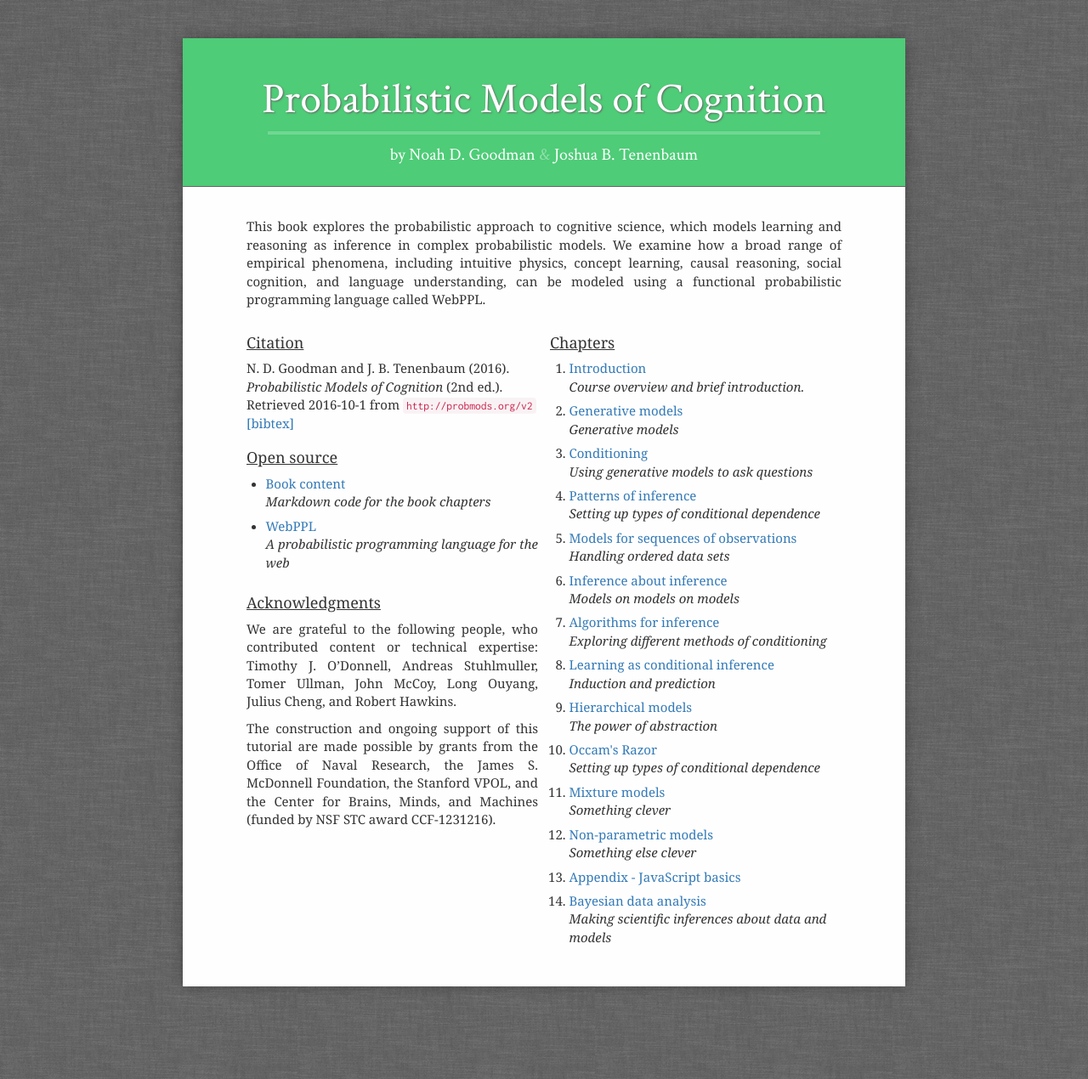
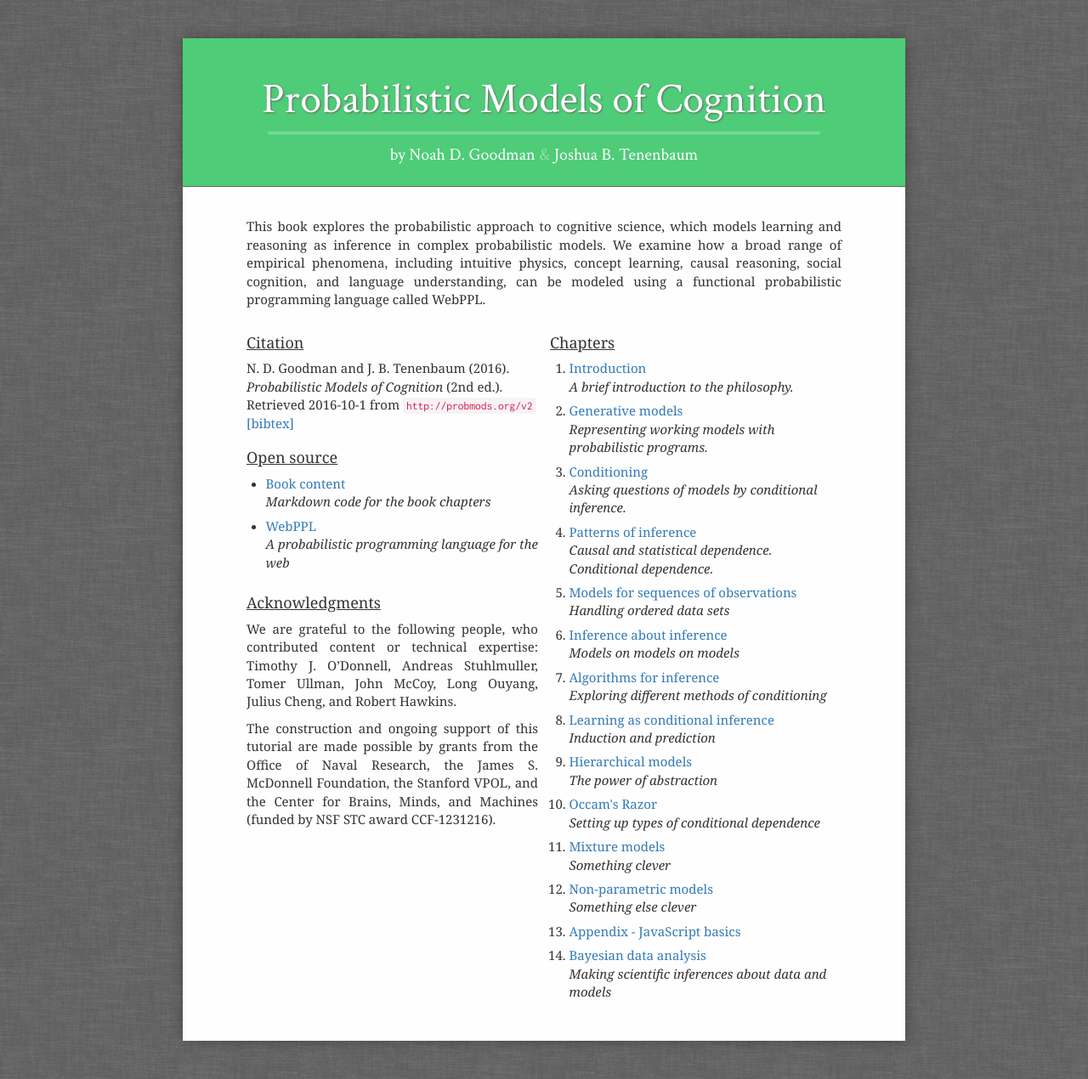
Before and after one commit to probmods/probmods2, a Jekyll site: the page built from index.md, in a window 1280 px wide. Shown: the whole page at 85% size. Built offline with Jekyll 4.4.1, drawn with Linux system fonts in a browser that asks for light colours; nearby versions of some CDN libraries; library files that are not in the unit come from our copies.

Commit message:
finish revising ch 4

```diff
--- a/chapters/01-introduction.md
+++ b/chapters/01-introduction.md
@@ -1,7 +1,7 @@
 ---
 layout: chapter
 title: Introduction
-description: Course overview and brief introduction.
+description: A brief introduction to the philosophy.
 ---
 
 What is thought?
--- a/chapters/02-generative-models.md
+++ b/chapters/02-generative-models.md
@@ -1,7 +1,7 @@
 ---
 layout: chapter
 title: Generative models
-description: Generative models
+description: Representing working models with probabilistic programs.
 custom_js:
 - assets/js/box2d.js
 - assets/js/physics.js
--- a/chapters/03-conditioning.md
+++ b/chapters/03-conditioning.md
@@ -1,7 +1,7 @@
 ---
 layout: chapter
 title: Conditioning
-description: Using generative models to ask questions
+description: Asking questions of models by conditional inference.
 custom_js:
 - assets/js/box2d.js
 - assets/js/physics.js
```
Also changed, not shown: chapters/04-patterns-of-inference.md (+30 -32 lines).
